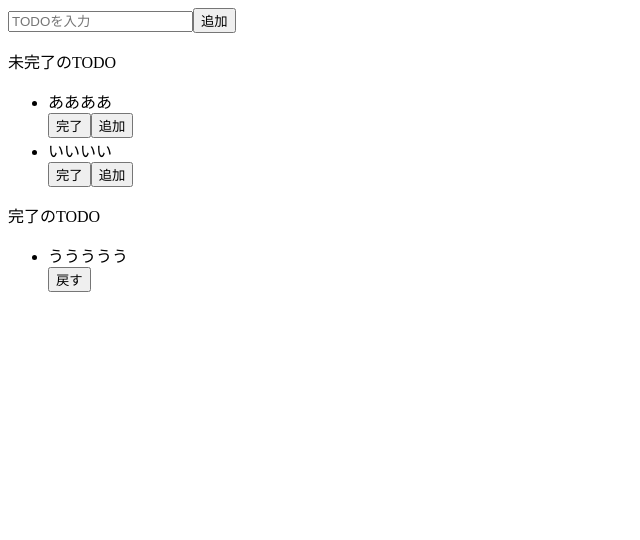
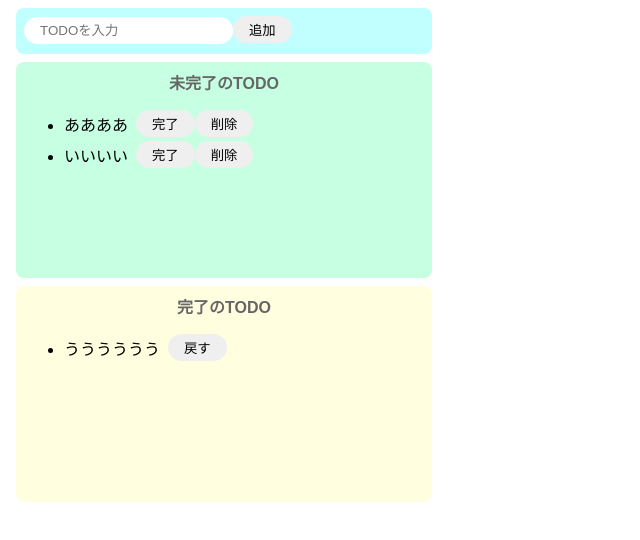
Before and after one commit to g-murata/react-todo, a React (Create React App) app: page / in a window 1280 px wide. Shown: the top 540 px of the page, without its empty margins (0-640 px from the left). Built offline with nearby package versions, Linux system fonts and the light colour scheme.

Commit message:
52. Reactでの実装を意識したモックに変更

```diff
--- a/src/App.jsx
+++ b/src/App.jsx
@@ -1,35 +1,48 @@
+import React, { useState } from "react";
 import "./styles.css";
 
 export const App = () => {
+  const [incompleteTodos, setIncompleteTodos] = useState([
+    "ああああ",
+    "いいいい"
+  ]);
+
+  const [completeTodos, setCompleteTodos] = useState(["うううううう"]);
+
+  // const
   return (
     <>
-      <div>
+      <div className="input-area">
         <input placeholder="TODOを入力" />
         <button>追加</button>
       </div>
-      <div>
-        <p>未完了のTODO</p>
+      <div className="incomplete-area">
+        <p className="title">未完了のTODO</p>
         <ul>
-          <div>
-            <li>ああああ</li>
-            <button>完了</button>
-            <button>追加</button>
-          </div>
-          <div>
-            <li>いいいい</li>
-            <button>完了</button>
-            <button>追加</button>
-          </div>
+          {incompleteTodos.map((todo) => {
+            return (
+              <div key={todo} className="list-row">
+                <li>{todo}</li>
+                <button>完了</button>
+                <button>削除</button>
+              </div>
+            );
+          })}
         </ul>
       </div>
-      <div>
-        <p>完了のTODO</p>
-        <div>
-          <ul>
-            <li>ううううう</li>
-            <button>戻す</button>
-          </ul>
-        </div>
+
+      <div className="complete-area">
+        <p className="title">完了のTODO</p>
+        <ul>
+          {completeTodos.map((todo) => {
+            return (
+              <div key={todo} className="list-row">
+                <li>{todo}</li>
+                <button>戻す</button>
+              </div>
+            );
+          })}
+        </ul>
       </div>
     </>
   );
--- a/src/styles.css
+++ b/src/styles.css
@@ -1,4 +1,66 @@
-.App {
+body {
   font-family: sans-serif;
+}
+
+input {
+  border-radius: 16px;
+  border: none;
+  padding: 6px 16px;
+  outline: none;
+}
+
+button {
+  border-radius: 16px;
+  border: none;
+  padding: 4px 16px;
+}
+
+button:hover {
+  background-color: #ff7fff;
+  color: #fff;
+  cursor: pointer;
+}
+
+li {
+  margin-right: 8px;
+}
+
+.input-area {
+  background-color: #c1ffff;
+  width: 400px;
+  height: 30px;
+  padding: 8px;
+  margin: 8px;
+  border-radius: 8px;
+}
+
+.incomplete-area {
+  background-color: #c6ffe2;
+  width: 400px;
+  min-height: 200px;
+  padding: 8px;
+  margin: 8px;
+  border-radius: 8px;
+}
+
+.complete-area {
+  background-color: #ffffe0;
+  width: 400px;
+  min-height: 200px;
+  padding: 8px;
+  margin: 8px;
+  border-radius: 8px;
+}
+
+.title {
   text-align: center;
+  margin-top: 0;
+  font-weight: bold;
+  color: #666;
 }
+
+.list-row {
+  display: flex;
+  align-items: center;
+  padding-bottom: 4px;
+}
```
